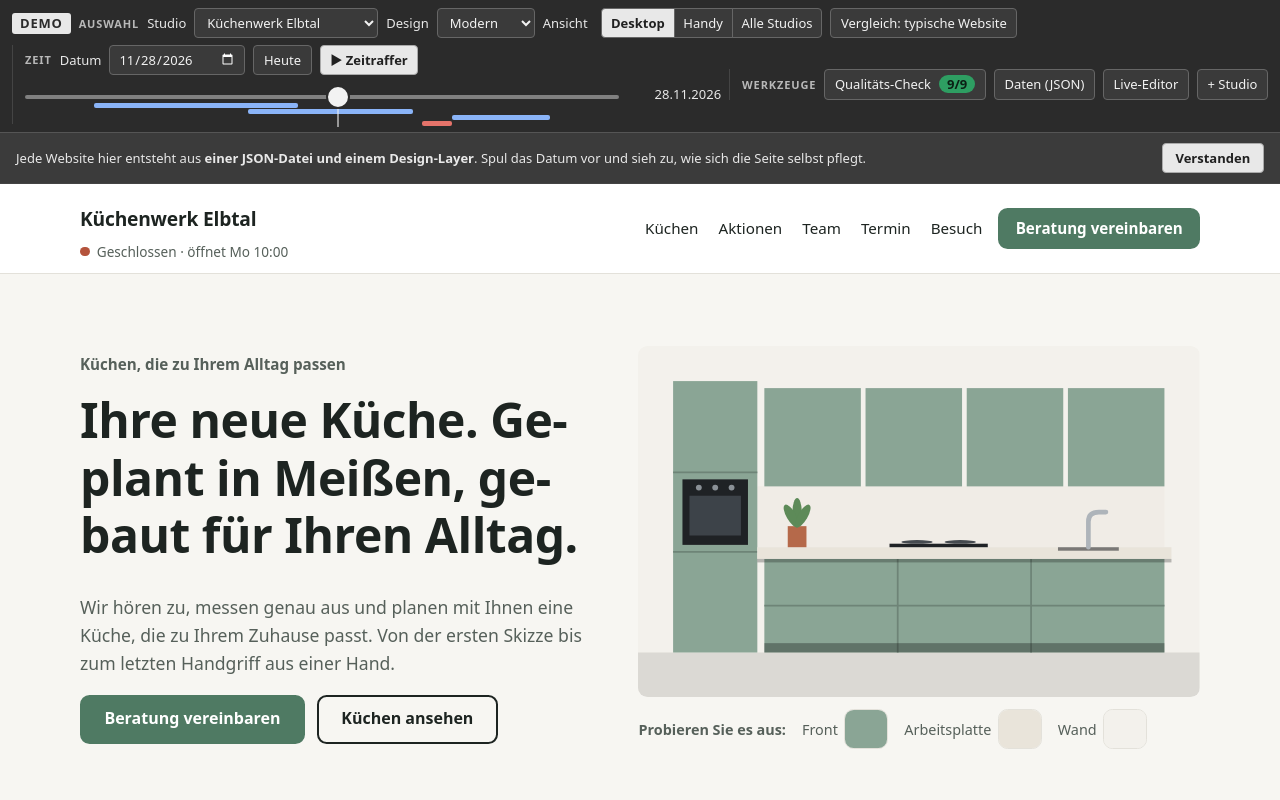
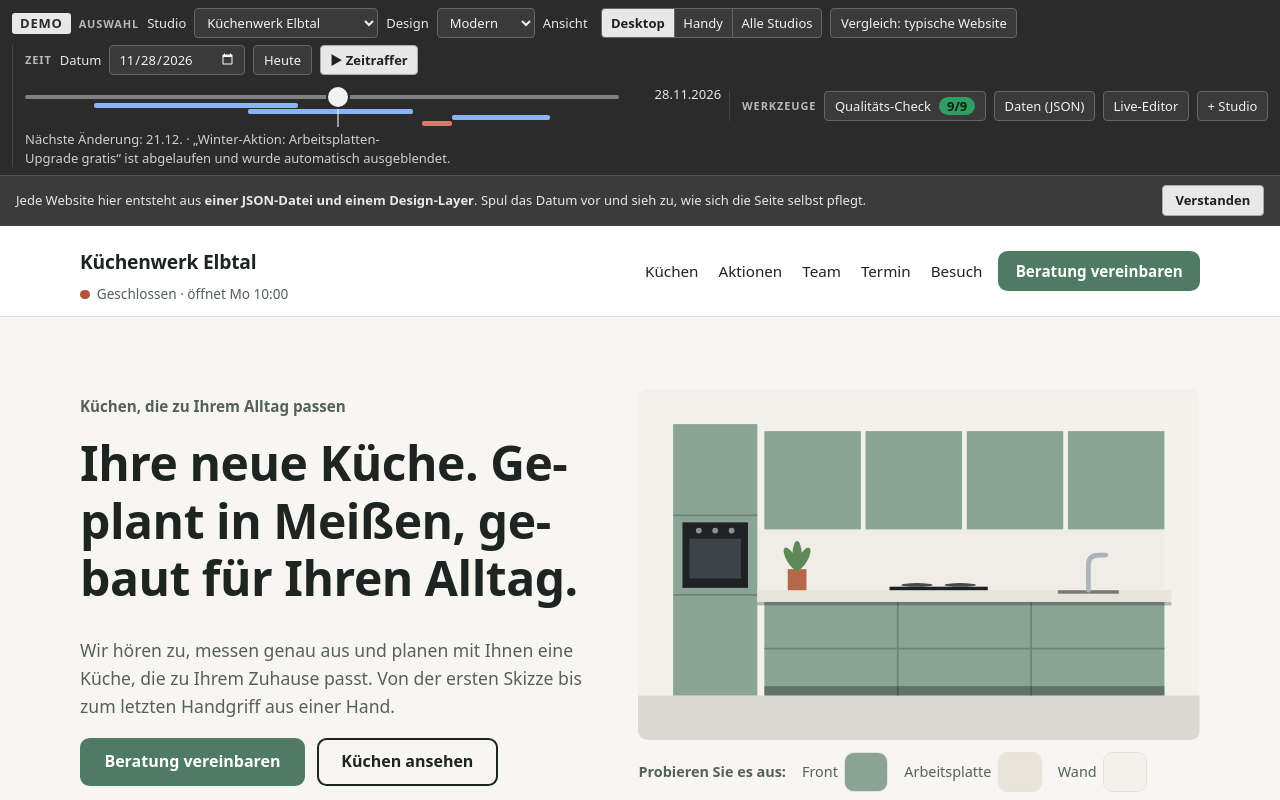
Before and after one commit to Julianm005/kuechenstudio-system, a plain HTML site: page index.html in a window 1280 px wide. Shown: the top 800 px of the page. Drawn offline with Linux system fonts and the light colour scheme.

Commit message:
Zeitstrahl: Zeile „Nächste Änderung“ und Hinweis endet nach erster Datumsänderung
Co-Authored-By: Claude Sonnet 5.5 <noreply@anthropic.com>
Claude-Session: https://claude.ai/code/session_01FBHSsvVw6J8HwwUZra7LZJ

```diff
--- a/css/demo.css
+++ b/css/demo.css
@@ -476,6 +476,14 @@ body {
   opacity: 0.55;
 }
 
+.strahl-naechste {
+  flex: 1 1 100%;
+  margin: 0;
+  color: #d0d0d0;
+  text-wrap: balance;
+  hyphens: manual;
+}
+
 .strahl-datum {
   flex: none;
   min-width: 5.6rem;
--- a/js/app.js
+++ b/js/app.js
@@ -4,7 +4,7 @@
 
 import { esc, renderSeite, seitenAttribute } from './render.js';
 import {
-  isoDatum, parseDatum, tagPlusN, tageZwischen, aenderungen, zeitraumAllerStudios,
+  isoDatum, parseDatum, tagPlusN, tageZwischen, aenderungen, zeitraumAllerStudios, naechsteAenderung, kurzDatum,
 } from './zeit.js';
 import { spurenHtml, tageImBereich } from './zeitstrahl.js';
 import { zeigeMeldungen } from './meldungen.js';
@@ -156,6 +156,7 @@ function baueLeiste() {
           </div>
           <output class="strahl-datum" id="strahl-datum" for="strahl-regler"></output>
         </div>
+        <output class="strahl-naechste" id="strahl-naechste" aria-live="off"></output>
       </div>
       <div class="leiste-gruppe" role="group" aria-label="Werkzeuge">
         <span class="leiste-gruppe-titel" aria-hidden="true">Werkzeuge</span>
@@ -452,6 +453,12 @@ function aktualisiereStrahl(studio) {
   regler.value = String(Math.min(letzter, Math.max(0, tageZwischen(bereich.start, simuliertesDatum))));
   regler.setAttribute('aria-valuetext', deDatum(simuliertesDatum));
   leiste.querySelector('#strahl-datum').textContent = deDatum(simuliertesDatum);
+  const naechste = naechsteAenderung(sichtbar, simuliertesDatum);
+  const zeile = naechste
+    ? `Nächste Änderung: ${kurzDatum(naechste.datum)} · ${ansicht === 'alle' ? `${naechste.studio.name}: ` : ''}${naechste.text}`
+    : 'Keine weiteren Änderungen';
+  const ausgabe = leiste.querySelector('#strahl-naechste');
+  if (ausgabe.textContent !== zeile) ausgabe.textContent = zeile;
 }
 
 function stoppeZeitraffer() {
@@ -484,6 +491,12 @@ function starteZeitraffer() {
 /** Setzt das simulierte Datum und zeigt die Seite ohne Ausblenden, nur mit Animation der Änderungen. */
 function setzeDatum(datum) {
   simuliertesDatum = datum;
+  // Nach der ersten Datumsänderung hat der Besucher den Hinweis umgesetzt: ausblenden
+  const hinweis = leiste.querySelector('#leiste-hinweis');
+  if (hinweis && !hinweis.hidden) {
+    hinweis.hidden = true;
+    merkeHinweisGesehen();
+  }
   zeige('datum');
 }
 
--- a/js/zeit.js
+++ b/js/zeit.js
@@ -161,6 +161,27 @@ export function aenderungen(studio, von, nach) {
 }
 
 /**
+ * Nächster Tag nach „ab“, an dem sich auf einer der Websites etwas ändert (Aktion, Schließzeit, Hinweis).
+ * Sucht 800 Tage voraus. Bei gleichem Tag gewinnt das Studio weiter vorn in der Liste.
+ * @returns {{datum: Date, studio: object, text: string} | null} null, wenn im Suchfenster nichts passiert
+ */
+export function naechsteAenderung(studioListe, ab) {
+  let beste = null;
+  for (const studio of studioListe) {
+    for (let n = 1; n <= 800; n++) {
+      const datum = tagPlusN(ab, n);
+      if (beste && datum >= beste.datum) break;
+      const liste = aenderungen(studio, ab, datum);
+      if (liste.length > 0) {
+        beste = { datum, studio, text: liste[0].text };
+        break;
+      }
+    }
+  }
+  return beste;
+}
+
+/**
  * Datumsbereich für den Zeitstrahl: alle Aktionen und Schließzeiten aller Studios plus Puffer,
  * dazu immer das heutige Datum.
  */
```
